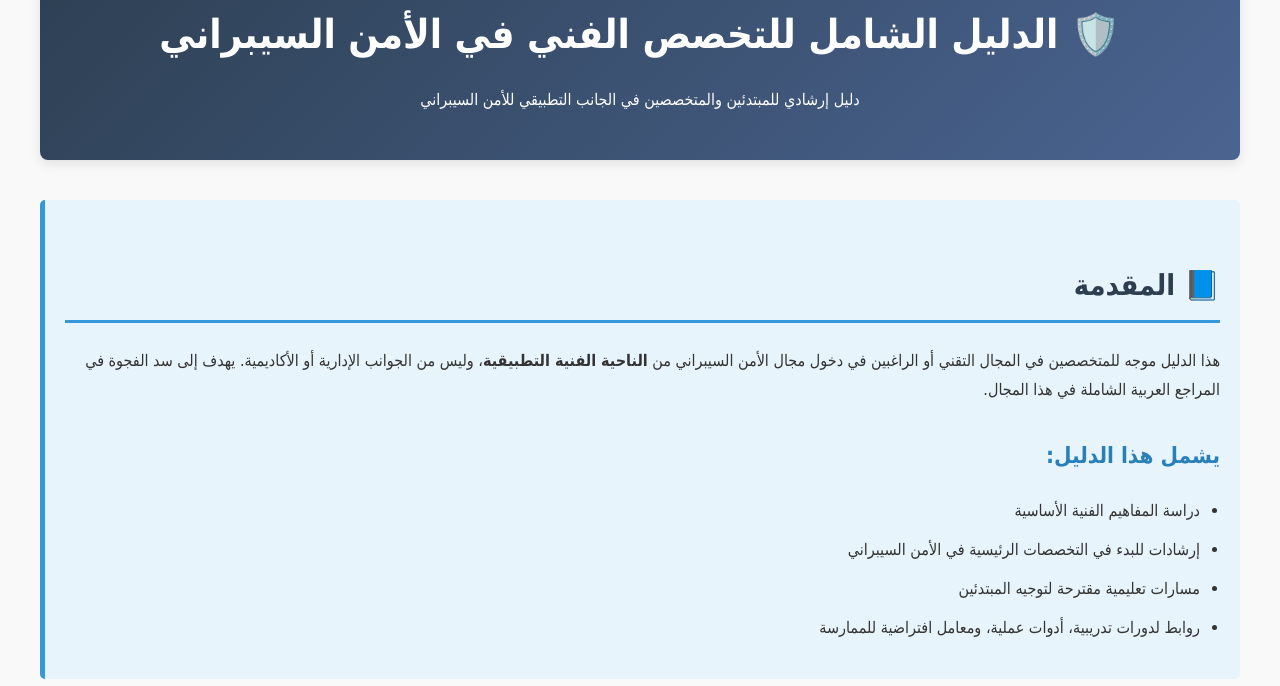
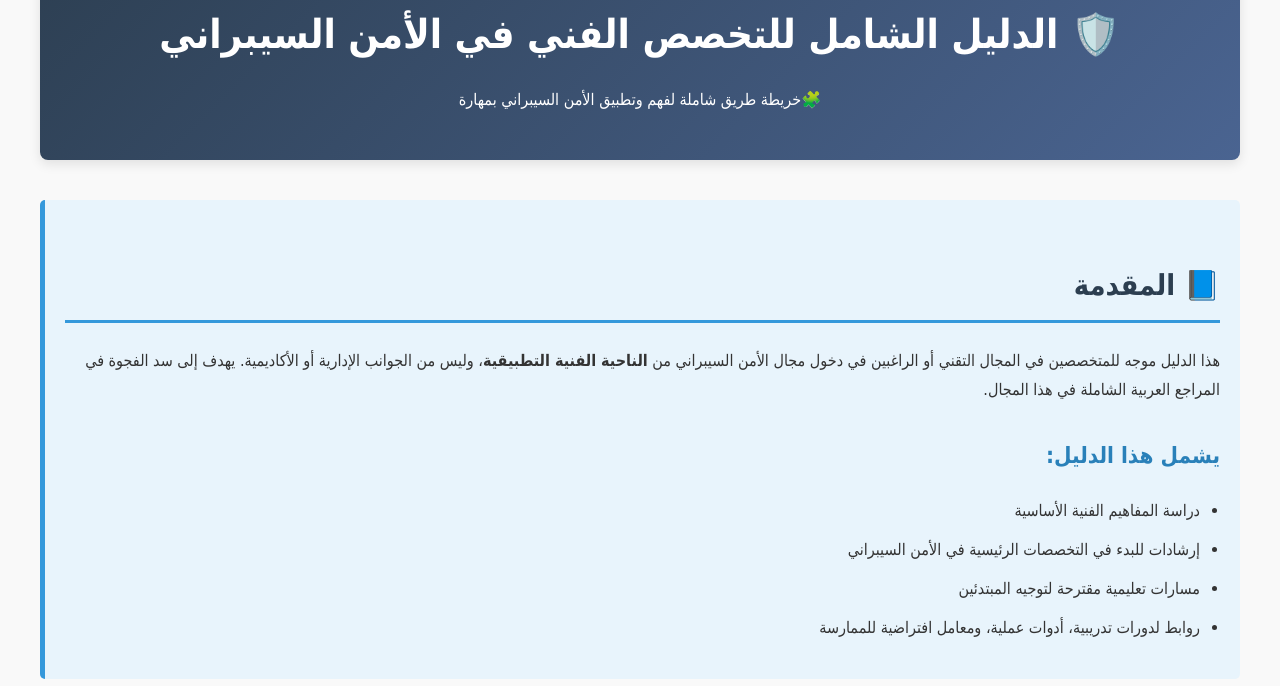
Before and after one commit to Yousif192025/Cybersecurity-Path, a plain HTML site: page index.html in a window 1280 px wide. Shown: the part 114-800 px from the top of the page. Drawn offline with Linux system fonts and the light colour scheme.

Commit message:
Update index.html

```diff
--- a/index.html
+++ b/index.html
@@ -267,7 +267,7 @@
             <img src="/Cybersecurity-Path/my-images/logo.png" alt="Logo 2">
         </div>
         <h1>🛡️ الدليل الشامل للتخصص الفني في الأمن السيبراني</h1>
-        <p>دليل إرشادي للمبتدئين والمتخصصين في الجانب التطبيقي للأمن السيبراني</p>
+        <p>🧩خريطة طريق شاملة لفهم وتطبيق الأمن السيبراني بمهارة</p>
     </header>
 
     <div class="intro">
```
